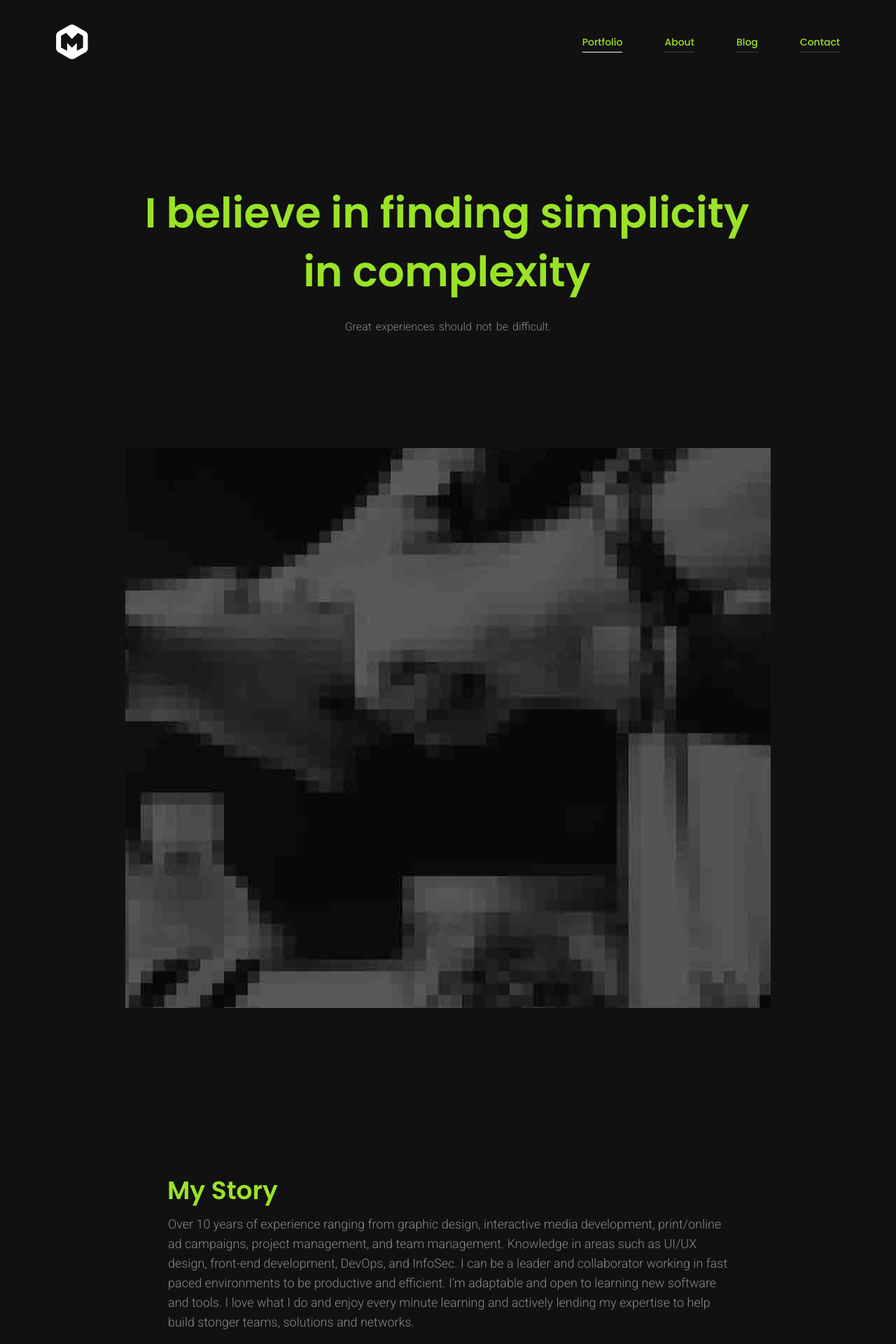
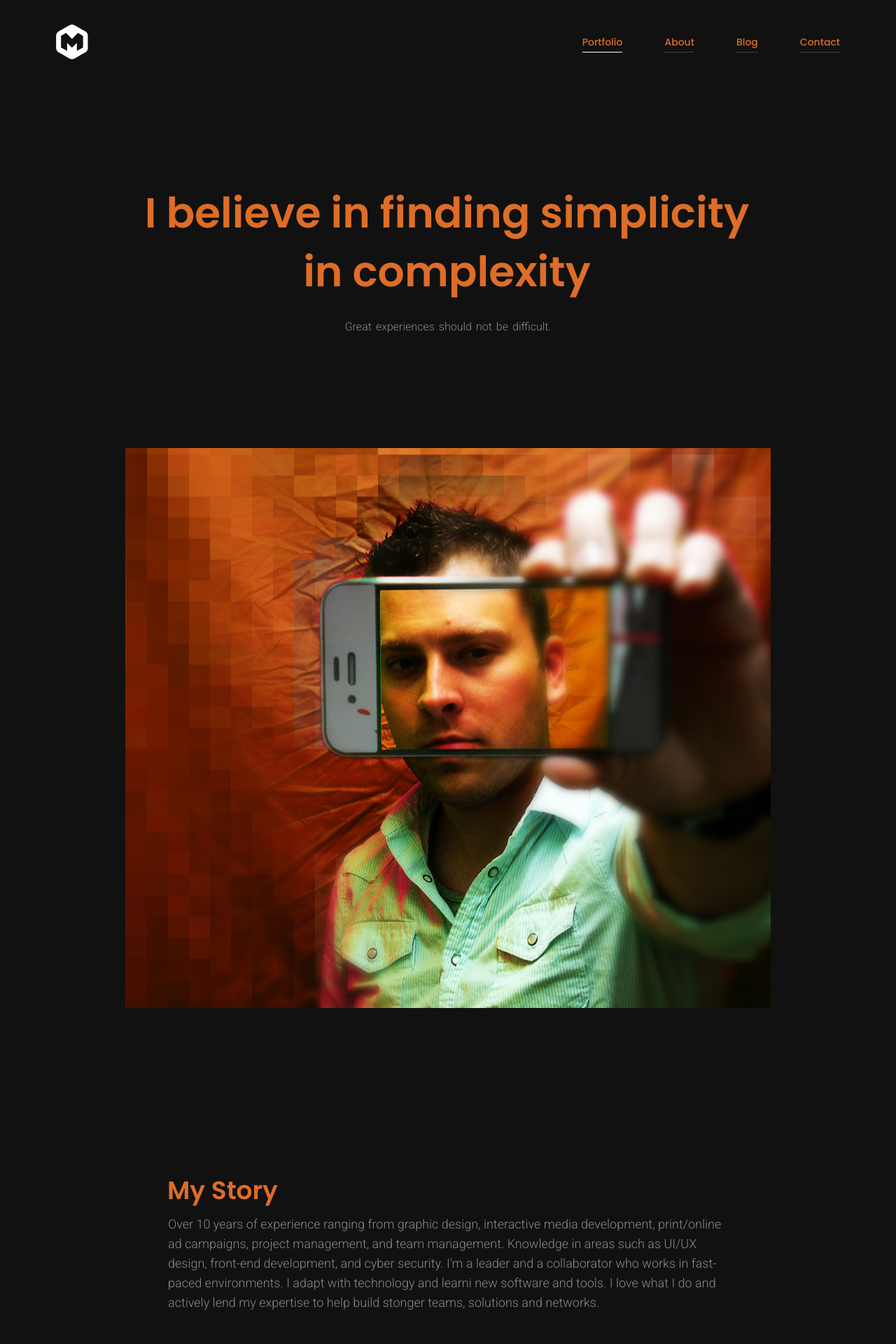
Before and after one commit to robsturgill/robsturgill.com, a PHP site: page /about.php in a window 1280 px wide. Shown: the top 1920 px of the page at 70% size. Run offline with PHP 8.4, Linux system fonts and the light colour scheme.

Commit message:
about: updated content

```diff
--- a/about.php
+++ b/about.php
@@ -5,7 +5,7 @@
    <div class="cd-index cd-main-content">
 
      <!-- Page Content -->
-     <div id="page-content" class="light-content" data-bgcolor="#111" data-textcolor="#9ae326">
+     <div id="page-content" class="light-content" data-bgcolor="#111" data-textcolor="#dd6d28">
 
       <div class="page-overlay from-bottom">
         <div class="animate-box-bottom"></div>
@@ -31,7 +31,7 @@
         <!--/Hero Section -->
 
 
-        <div id="hero-image" class="hidden" style="background-image:url(images/about.jpg)">
+        <div id="hero-image" class="hidden" style="background-image:url(/assets/img/about.jpg)">
          <div id="image-border-left"></div>
          <div id="image-border-right"></div>
        </div>
@@ -47,9 +47,10 @@
             <hr><hr><hr>
 
             <h2>My Story</h2>
-            <p>Over 10 years of experience ranging from graphic design, interactive media development, print/online ad campaigns, project management, and team management. Knowledge in areas such as UI/UX design, front-end development, DevOps, and InfoSec. I can be a leader and collaborator working in fast paced environments to be productive and efficient. I’m adaptable and open to learning new software and tools. I love what I do and enjoy every minute learning and actively lending my expertise to help build stonger teams, solutions and networks.</p>
+            <p>Over 10 years of experience ranging from graphic design, interactive media development, print/online ad campaigns, project management, and team management. Knowledge in areas such as UI/UX design, front-end development, and cyber security. I'm a leader and a collaborator who works in fast-paced environments. I adapt with technology and learni new software and tools. I love what I do and actively lend my expertise to help build stonger teams, solutions and networks.</p>
             <hr><hr>
 
+<?php /*
             <h3>As a UX / Information Architect</h3>
             <p>Lorem ipsum dolor sit amet, consectetur adipisicing elit. Blanditiis voluptatum, voluptatibus accusamus illum laborum. Facere veniam, dolor culpa fugiat odit perferendis veritatis fugit soluta asperiores, provident quisquam illum rem vero.</p>
 
@@ -59,7 +60,7 @@
             <h3>As a Leader</h3>
             <p>Not everyone understand the difference between leadership and management but good leadership provides individuals with trust, empathy and support.</p>
             <hr><hr><hr>
-
+*/?>
 
             <h3>Services</h3>
             <p>Skills and methods much like software change with time. I have used a range of tools over my career to complete tasks and have adapted to the envoriments I worked in. I have my toolbox but as a UX Director I continously evaluate and assess tools for teams to become more efficient while keeping in mind business overhead, scalability, deployment, and user adoption concers. Here’s a list of apps, services, tools, and methodologies I have used over time.</p>
@@ -80,6 +81,7 @@
               <li>Wireframing, Prototyping</li>
             </ul>
 
+<?php /*
             <div class="one_third">
               <div class="clapat-icon">
                 <i class="fa fa-desktop" aria-hidden="true"></i>
@@ -127,7 +129,7 @@
 
               <h6>Art Direction</h6>
             </div>
-
+*/ ?>
             <hr><hr>
 
             <h3>Talk to me</h3>
```
Also changed, not shown: assets/img/about.jpg (added).
